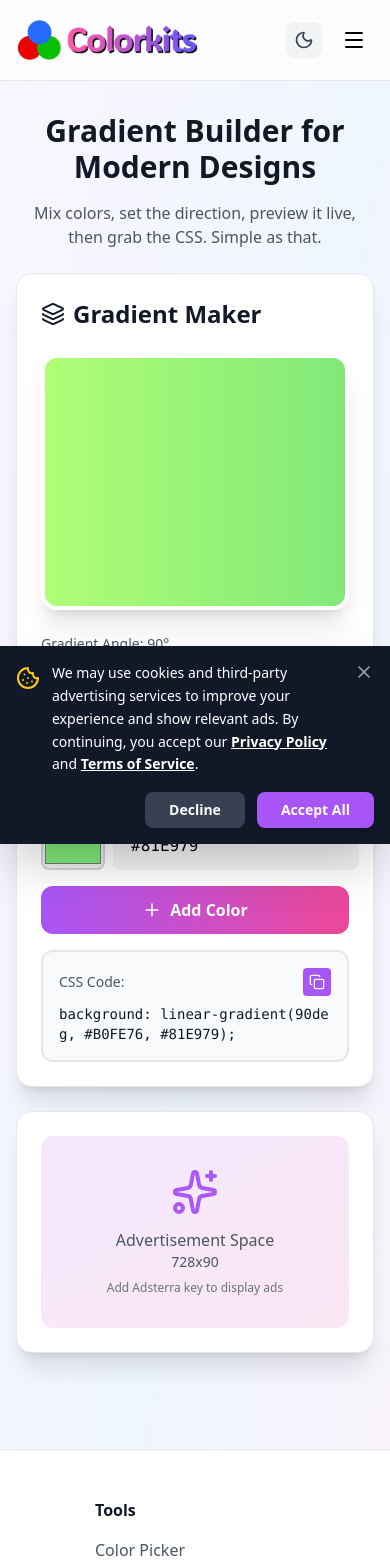
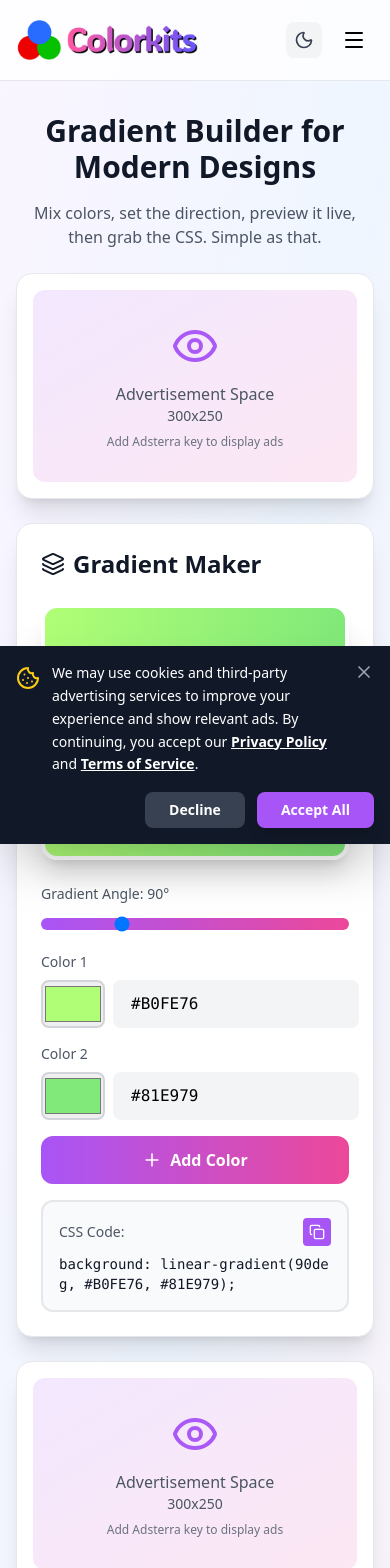
Before and after one commit to pankajkori81/colorkits, a React (Vite) app: page /pages/gradients in a window 390 px wide. Shown: the top 1568 px of the page. Built offline with nearby package versions, Linux system fonts and the light colour scheme.

Commit message:
Update Gradients.jsx

```diff
--- a/src/pages/Gradients.jsx
+++ b/src/pages/Gradients.jsx
@@ -4,6 +4,7 @@ import React, { useState } from 'react';
 import { Layers, Plus, Trash2, Copy, Check, Eye } from 'lucide-react';
 import AdSpace from '../components/AdSpace';
 import SEO from '../components/SEO';
+import { getAdKey } from '../config/ads';
 
 
 const Gradients = ({ darkMode }) => {
@@ -65,6 +66,36 @@ const Gradients = ({ darkMode }) => {
 
   </p>
 </div>
+
+
+    {/*  banner - desktop */}
+        <div className="hidden lg:block">
+          <div className={`${cardClass} rounded-2xl border p-4 shadow-xl`}>
+            <AdSpace
+              size="728x90"
+              darkMode={darkMode}
+              adKey={getAdKey('728x90')}
+
+            />
+          </div>
+        </div>
+
+
+        {/*  Banner - Mobile/Tablet */}
+
+         <div className="block lg:hidden">
+          <div className={`${cardClass} rounded-2xl border p-4 shadow-xl`}>
+            <AdSpace
+              size="300x250"
+              type="medium"
+              darkMode={darkMode}
+              adKey={getAdKey('300x250')}
+
+            />
+          </div>
+        </div>
+
+
       {/* Gradient Maker Card */}
       <div className={`${cardClass} rounded-2xl border p-6 shadow-xl transition-all duration-500`}>
         <h2 className={`text-2xl font-bold ${textClass} mb-6 flex items-center`}>
@@ -159,18 +190,34 @@ const Gradients = ({ darkMode }) => {
         </div>
       </div>
 
-      {/* Ad Space */}
-      {/* <div className={`${cardClass} rounded-2xl border p-6 shadow-xl text-center transition-all duration-500 hover:shadow-2xl`}>
-        <div className={`${darkMode ? 'bg-gray-700' : 'bg-gradient-to-br from-green-100 to-blue-100'} rounded-xl p-8`}>
-          <Eye className="w-12 h-12 mx-auto mb-3 text-green-500 animate-pulse" />
-          <p className={`${textSecondaryClass} font-medium`}>Advertisement Space</p>
-          <p className={`${textSecondaryClass} text-sm`}>728 x 90</p>
+
+    {/* Bottom banner - desktop */}
+        <div className="hidden lg:block">
+          <div className={`${cardClass} rounded-2xl border p-4 shadow-xl`}>
+            <AdSpace
+              size="728x90"
+              darkMode={darkMode}
+              adKey={getAdKey('728x90')}
+
+            />
+          </div>
         </div>
-      </div> */}
 
-  <div className={`${cardClass} rounded-2xl border p-6 shadow-xl text-center transition-all duration-500 hover:shadow-2xl`}>
-            <AdSpace size="728x90" darkMode={darkMode} />
+
+        {/* Bottom Banner - Mobile/Tablet */}
+
+         <div className="block lg:hidden">
+          <div className={`${cardClass} rounded-2xl border p-4 shadow-xl`}>
+            <AdSpace
+              size="300x250"
+              type="medium"
+              darkMode={darkMode}
+              adKey={getAdKey('300x250')}
+
+            />
           </div>
+        </div>
+
 
     </div>
 
```
